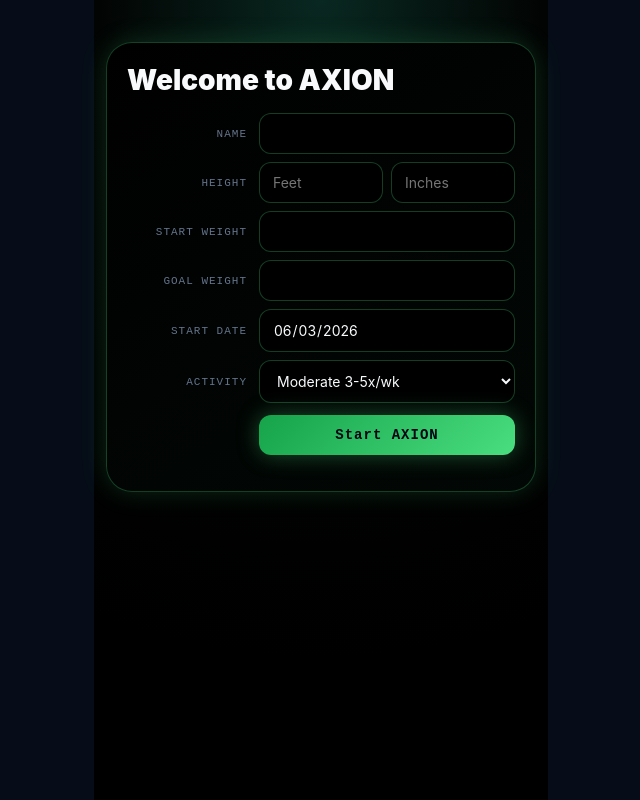
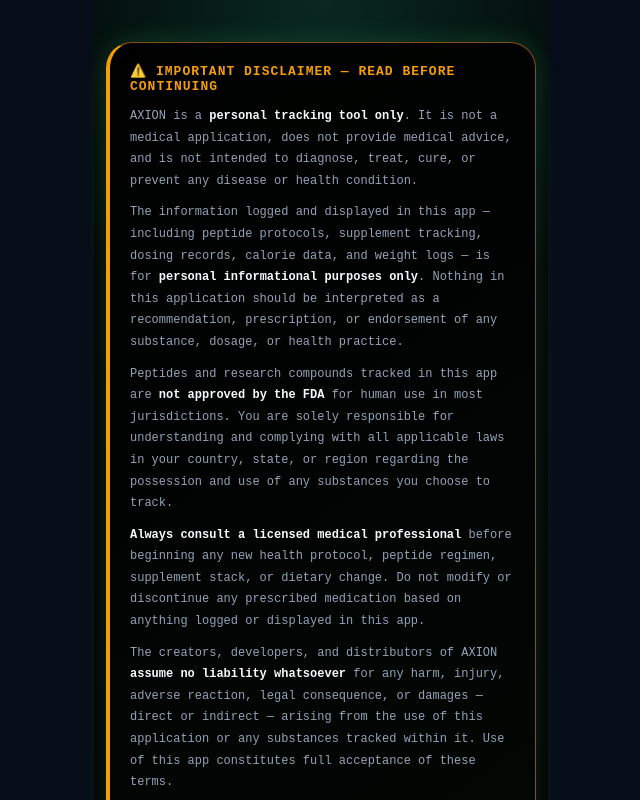
Before and after one commit to coccokrispy/AXION, a React (Vite) app: page / in a window 1280 px wide. Shown: the top 800 px of the page, without its empty margins (319-959 px from the left). Built offline with nearby package versions, Linux system fonts and the light colour scheme.

Commit message:
Update App.jsx

```diff
--- a/src/App.jsx
+++ b/src/App.jsx
@@ -559,6 +559,17 @@
   if(!HAS_SETUP){
     return (
       <div style={DS.page}>
+        <div style={{...DS.panel,border:"1px solid #854d0e",borderLeft:"4px solid #f59e0b",marginBottom:16}}>
+          <div style={{fontSize:13,fontWeight:900,color:"#f59e0b",fontFamily:"monospace",letterSpacing:1,marginBottom:12}}>⚠️ IMPORTANT DISCLAIMER — READ BEFORE CONTINUING</div>
+          <div style={{fontSize:12,color:"#94a3b8",lineHeight:1.8,fontFamily:"monospace"}}>
+            <p style={{margin:"0 0 10px"}}>AXION is a <b style={{color:"#f8fafc"}}>personal tracking tool only</b>. It is not a medical application, does not provide medical advice, and is not intended to diagnose, treat, cure, or prevent any disease or health condition.</p>
+            <p style={{margin:"0 0 10px"}}>The information logged and displayed in this app — including peptide protocols, supplement tracking, dosing records, calorie data, and weight logs — is for <b style={{color:"#f8fafc"}}>personal informational purposes only</b>. Nothing in this application should be interpreted as a recommendation, prescription, or endorsement of any substance, dosage, or health practice.</p>
+            <p style={{margin:"0 0 10px"}}>Peptides and research compounds tracked in this app are <b style={{color:"#f8fafc"}}>not approved by the FDA</b> for human use in most jurisdictions. You are solely responsible for understanding and complying with all applicable laws in your country, state, or region regarding the possession and use of any substances you choose to track.</p>
+            <p style={{margin:"0 0 10px"}}><b style={{color:"#f8fafc"}}>Always consult a licensed medical professional</b> before beginning any new health protocol, peptide regimen, supplement stack, or dietary change. Do not modify or discontinue any prescribed medication based on anything logged or displayed in this app.</p>
+            <p style={{margin:"0 0 10px"}}>The creators, developers, and distributors of AXION <b style={{color:"#f8fafc"}}>assume no liability whatsoever</b> for any harm, injury, adverse reaction, legal consequence, or damages — direct or indirect — arising from the use of this application or any substances tracked within it. Use of this app constitutes full acceptance of these terms.</p>
+            <p style={{margin:0,color:"#64748b"}}>By continuing and creating your profile, you confirm that you are an adult, that you understand this disclaimer in full, and that you accept sole responsibility for your health decisions.</p>
+          </div>
+        </div>
         <div style={DS.panel}>
           <h1 style={{margin:"0 0 16px",fontSize:28,fontWeight:900,color:"#f8fafc"}}>Welcome to AXION</h1>
           <div style={formGrid}>
```
